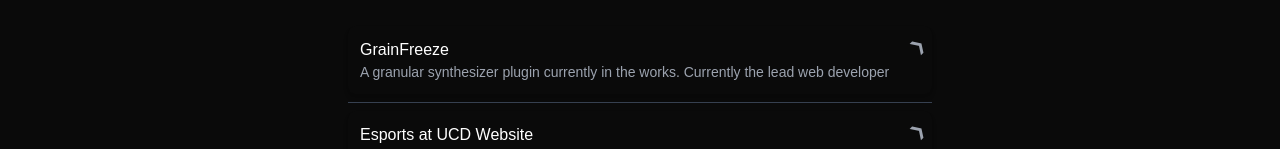
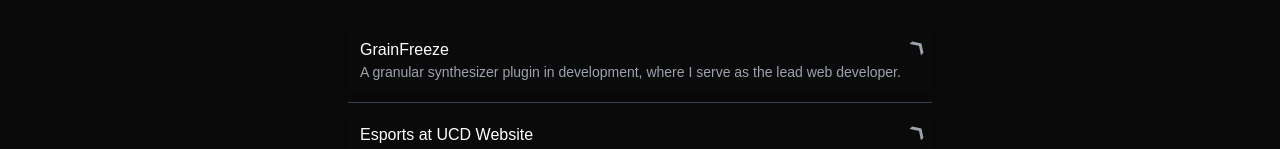
Before and after one commit to christran60/2024-portfolio, a Next.js app: page / in a window 1280 px wide. Shown: the part 766-915 px from the top of the page. Built offline with nearby package versions, Linux system fonts and the light colour scheme.

Commit message:
feat: updated with grainfreeze, fixed small bugs

```diff
--- a/app/page.js
+++ b/app/page.js
@@ -13,7 +13,7 @@
   {
     title: "GrainFreeze",
     description:
-      "A granular synthesizer plugin currently in the works. Currently the lead web developer",
+      "A granular synthesizer plugin in development, where I serve as the lead web developer.",
     link: "https://grainfreeze.vercel.app/",
   },
   {
--- a/app/projects/page.js
+++ b/app/projects/page.js
@@ -9,7 +9,7 @@
   {
     title: "GrainFreeze",
     description:
-      "A granular synthesizer plugin currently in the works. Currently the lead web developer",
+      "A granular synthesizer plugin in development, where I serve as the lead web developer.",
     link: "https://grainfreeze.vercel.app/",
   },
   {
```
